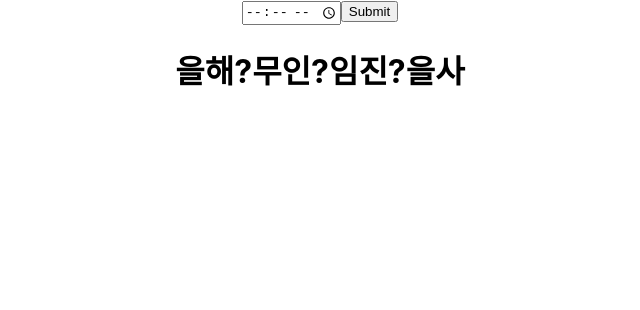
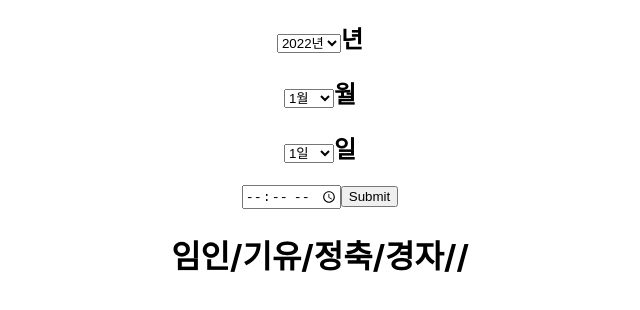
Before and after one commit to seni95/askLuck, a React (Create React App) app: page / in a window 1280 px wide. Shown: the top 310 px of the page, without its empty margins (320-960 px from the left). Built offline with nearby package versions, Linux system fonts and the light colour scheme.

Commit message:
add input form

```diff
--- a/src/App.js
+++ b/src/App.js
@@ -6,17 +6,39 @@ import { useState } from 'react';
 
 function App() {
 
-  const [selectedTime , setSelectedTime] = useState(null);
+  const today={
+    year:new Date().getFullYear(),
+    month:new Date().getMonth()+1,
+    date:new Date().getDate()
+  }
 
 
-  const onAdd = (time)=>{
+  const [selectedYear , setSelectedYear] = useState(today.year);
+  const [selectedMonth , setSelectedMonth] = useState(today.month-1);
+  const [selectedDay , setSelectedDay] = useState(today.date);
+  const [selectedTime , setSelectedTime] = useState("00:00");
+
+
+  const onAdd = (year,month,day,time)=>{
+    setSelectedYear(year);
+    //그냥 month로 넣었을땐 왜 갑자만 뜬거임..?
+    // setSelectedMonth(month);
+    setSelectedMonth(month-1);
+    setSelectedDay(day);
     setSelectedTime(time);
+    console.log('제대로 받았니?' + year,month,day,time);
+
   }
 
   return (
     <div className="App">
     <InputBirthday onAdd={onAdd}></InputBirthday>
-    <Logic selectedTime={selectedTime}></Logic>
+    <Logic selectedTime={selectedTime}
+    selectedYear = {selectedYear}
+    selectedMonth={selectedMonth}
+    selectedDay ={selectedDay}
+    ></Logic>
+    {console.log()}
     </div>
   );
 }
--- a/src/components/input_birthday/input_birthday.jsx
+++ b/src/components/input_birthday/input_birthday.jsx
@@ -1,21 +1,141 @@
-import React, { useRef } from 'react'
+import React, { useRef, useState,useCallback } from 'react'
+import styles from './input_birthday.module.css'
+
 
 const InputBirthday = (props) => {
 
+    const today={
+      year:new Date().getFullYear(),
+      month:new Date().getMonth()+1,
+      date:new Date().getDate()
+    }
+
+    const [selectedYear,setSelectedYear] = useState(today.year);
+    const [selectedMonth,setSelectedMonth] = useState(today.month);
+    const [selectedDay,setSelectedDay] = useState(today.date);
+    const dateTotalCount = new Date(selectedYear,selectedMonth,0).getDate();
+
+
     const inputTime = useRef();
+    const inputDay = useRef();
+    const inputMonth = useRef();
+    const inputYear = useRef();
+
+    const yearControl = useCallback(()=>{
+      let yearArr=[];
+      const startYear = today.year-90;
+      const endYear = today.year;
+
+      for(let i=endYear; i>startYear ; i-- ){
+        yearArr.push(
+          <option
+          key={i} value={i}
+          >
+            {i}년
+          </option>
+        )
+      }
+
+      return (
+        <select className={styles.yearSelect}
+        onChange={function(e){
+          setSelectedYear(Number(e.target.value));
+            }}
+            ref={inputYear}
+          >
+          {yearArr}
+        </select>
+      );
+
+    },[selectedYear])
+
+
+    const monthControl = useCallback(()=>{
+      let monthArr = [];
+      for(let i=0; i<12;i++){
+        monthArr.push(
+          <option
+          key={i+1}
+          value={i+1}
+          >
+            {i+1}월
+          </option>
+        )
+      }
+
+      return (
+
+        <select
+        onChange={function(e){
+      setSelectedMonth(Number(e.target.value));
+        }}
+        ref={inputMonth}
+
+        // value={selectedMonth}
+        >
+          {monthArr}
+          {console.log(selectedMonth)};
+        </select>
+      )
+
+    },[selectedMonth])
+
+
+    const dayControl=useCallback(()=>{
+      let dayArr=[];
+
+      for(let i =0; i<dateTotalCount; i++){
+        dayArr.push(
+          <option
+          key={i+1}
+          value={i+1}
+          >
+
+            {i+1}일
+          </option>
+        )
+      }
+      return(
+        <select
+        // value={selectedDay}
+        ref={inputDay}
+
+        >
+          {dayArr}
+        </select>
+      )
+
+    },[selectedYear,selectedMonth,dateTotalCount])
 
     const onSubmit = event =>{
         event.preventDefault();
 
         const time = inputTime.current.value;
-        time&&props.onAdd(time);
+        const day = inputDay.current.value;
+        const month = inputMonth.current.value;
+        const year = inputYear.current.value;
+
+        console.log(year,month,day,time);
+        time&&props.onAdd(year,month,day,time);
 
     }
 
 
+
+
   return (
     <div>
+
         <form action="" onSubmit={onSubmit}>
+        <h2>
+          {yearControl()}년
+        </h2>
+        <h2>
+          {monthControl()}월
+        </h2>
+        <h2>
+          {dayControl()}일
+        </h2>
             <input type="time" ref={inputTime}/>
             <input type="submit"  />
         </form>
--- a/src/components/logic.jsx
+++ b/src/components/logic.jsx
@@ -30,24 +30,41 @@ const Logic = (props) => {
         { name: "해", symbol: "수", sign: "음", key: 22 },
     ]
 
-    const selectedYear = 1995;
-    const selectedMonth = 2;
-    const selectedDay = 2;
-    const selectedTime = "09:50"
-    // const selectedTime = props.selectedTime;
+
+    const today={
+        year:new Date().getFullYear(),
+        month:new Date().getMonth()+1,
+        date:new Date().getDate()
+      }
+
+
+    const selectedYear = props.selectedYear;
+    const selectedMonth = props.selectedMonth;
+    const selectedDay = props.selectedDay;
+    // const selectedTime = "09:50"
+    const selectedTime = props.selectedTime;
+
+    // const show = parseInt(props.selectedMonth);
+
+    // const selectedYear = 2022;
+    // const selectedMonth =8;
+    // const selectedDay = 21;
+    // const selectedTime = "09:50";
 
 
     const returnYearSky = useCallback((selectedYear) => {
         const yearSkyCal = selectedYear % 10;
         const yearSky = yearSkyCal + 6 < 10 ? yearSkyCal + 6 : yearSkyCal + 6 - 10;
+
+
         return sky[yearSky].name;
-    }, [])
+    }, [selectedYear,selectedMonth,selectedDay,selectedTime])
 
     const returnYearGround = useCallback((selectedYear) => {
         const yearGroundCal = selectedYear % 12;
         const yearGround = yearGroundCal + 8 < 12 ? yearGroundCal + 8 : yearGroundCal + 8 - 12;
         return ground[yearGround].name;
-    }, [])
+    }, [selectedYear,selectedMonth,selectedDay,selectedTime])
 
     const returnMonthSky = useCallback((selectedYear, selectedMonth) => {
         const yearSkyCal = selectedYear % 10;
@@ -165,7 +182,7 @@ const Logic = (props) => {
 
         return sky[monthSky].name;
 
-    }, [])
+    }, [selectedYear,selectedMonth,selectedDay,selectedTime])
 
     const returnMonthGround = useCallback((selectedMonth, selectedDay) => {
         //12월의 경우 11로 들어온다.
@@ -250,7 +267,7 @@ const Logic = (props) => {
         console.log(monthGround);
 
         return ground[monthGround].name;
-    }, [])
+    }, [selectedYear,selectedMonth,selectedDay,selectedTime])
 
 
 
@@ -329,7 +346,7 @@ const Logic = (props) => {
 
         return sky[timeSky].name;
 
-    })
+    },[selectedYear,selectedMonth,selectedDay,selectedTime])
 
     const returnTimeGround = useCallback((selectedTime) => {
 
@@ -349,7 +366,7 @@ const Logic = (props) => {
 
 
         return ground[arrCheck].name;
-    })
+    },[selectedYear,selectedMonth,selectedDay,selectedTime])
 
 
 
@@ -357,15 +374,20 @@ const Logic = (props) => {
         <h1>
             {returnYearSky(selectedYear)}
             {returnYearGround(selectedYear)}
-            ?
+            /
             {returnMonthSky(selectedYear, selectedMonth)}
             {returnMonthGround(selectedMonth,selectedDay)}
-            ?
+            /
             {returnDaySky(selectedYear, selectedMonth, selectedDay)}
             {returnDayGround(selectedYear, selectedMonth, selectedDay)}
-            ?
+            /
             {returnTimeSky(selectedYear, selectedMonth, selectedDay, selectedTime)}
             {returnTimeGround(selectedTime)}
+            /
+            {console.log(props.selectedYear,props.selectedMonth,props.selectedDay,props.selectedTime)}
+            {console.log(selectedYear,selectedMonth,selectedTime,selectedDay+"??")}
+            /
+            {console.log(typeof(selectedYear))}
         </h1>
     )
 }
```
Also changed, not shown: src/components/input_birthday/input_birthday.module.css (added).
